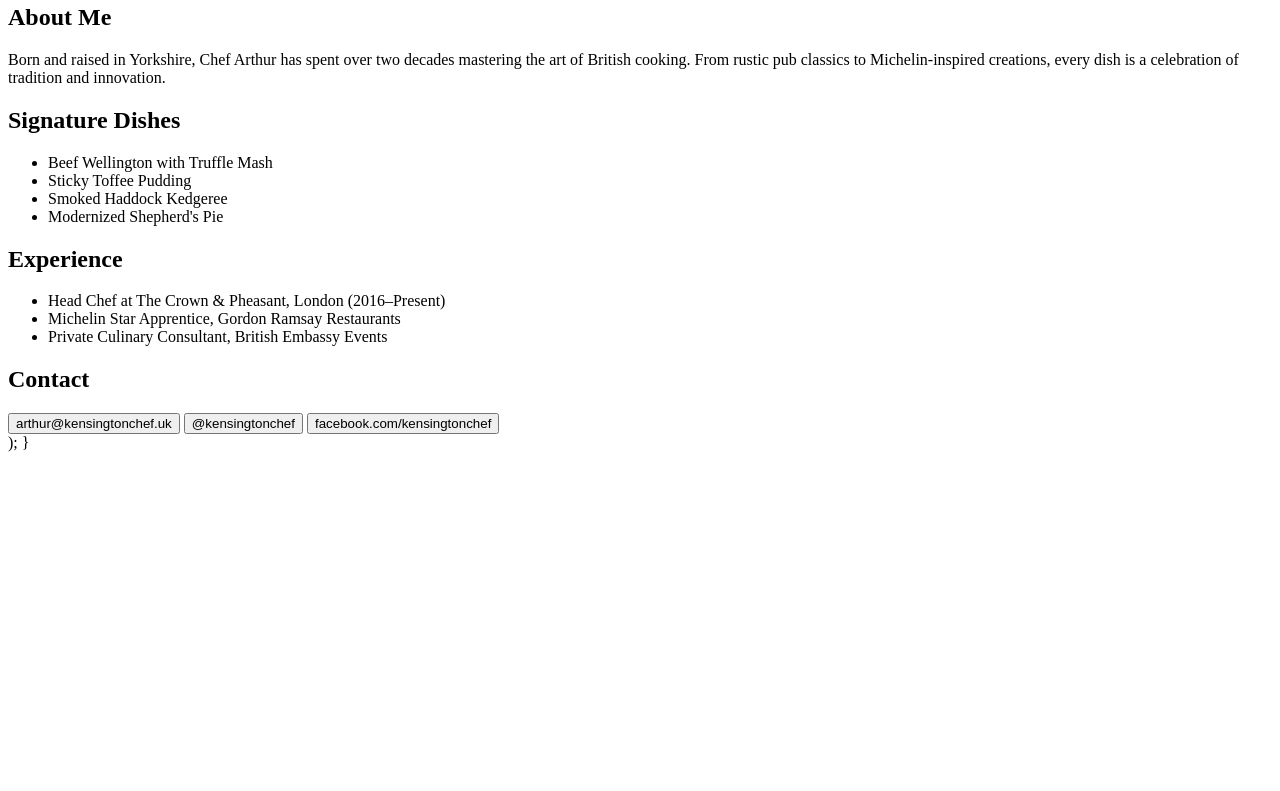
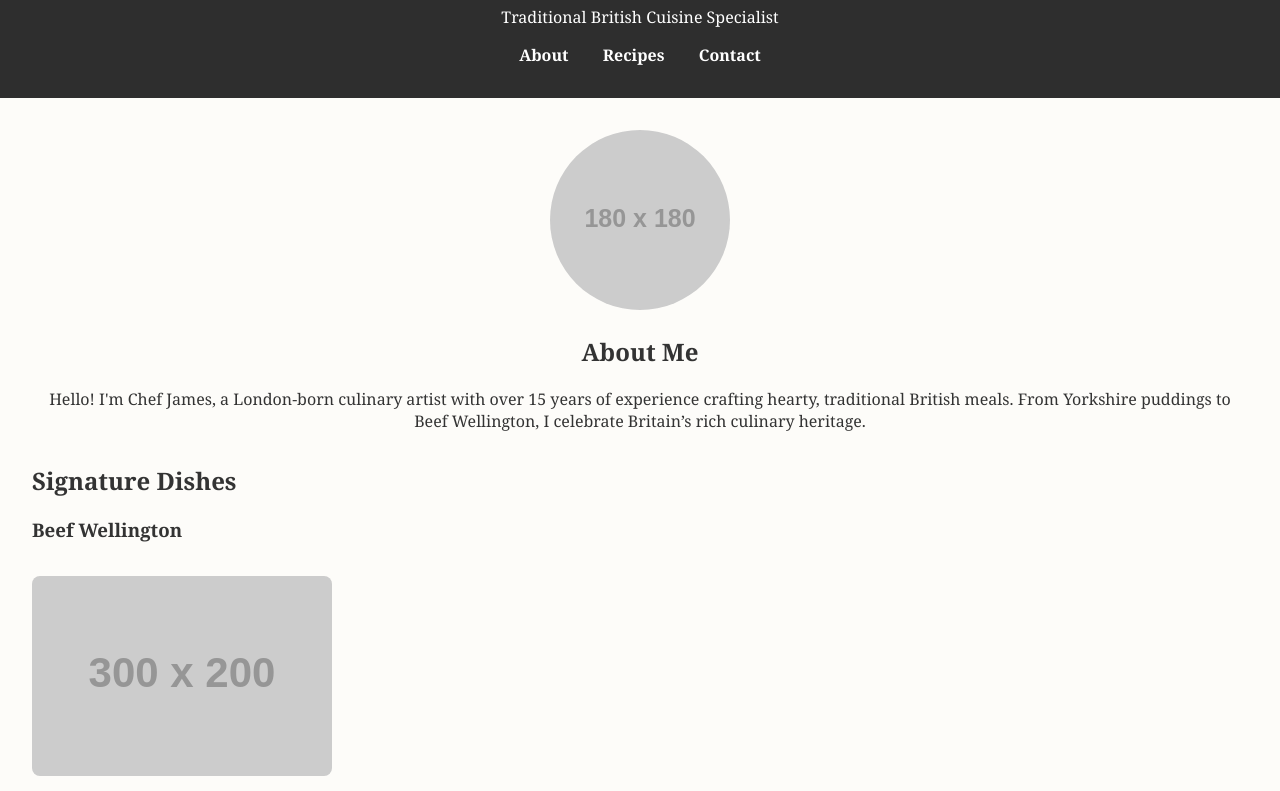
Before and after one commit to de-nutrong/mimiksusu.github.io, a plain HTML site: page index.html in a window 1280 px wide. Shown: the part 112-903 px from the top of the page. Before the commit the page ends 800 px from the top, so only its background shows below. Drawn offline with Linux system fonts and the light colour scheme; placeholder pictures from the web are drawn by us.

Commit message:
Update index.html

```diff
--- a/index.html
+++ b/index.html
@@ -1,79 +1,102 @@
-import { Card, CardContent } from "@/components/ui/card";
-import { Button } from "@/components/ui/button";
-import { Mail, Instagram, Facebook } from "lucide-react";
-import { motion } from "framer-motion";
+<!DOCTYPE html>
+<html lang="en">
+<head>
+  <meta charset="UTF-8">
+  <meta name="viewport" content="width=device-width, initial-scale=1">
+  <title>Chef James - British Culinary Portfolio</title>
+  <style>
+    body {
+      font-family: Georgia, serif;
+      background-color: #fdfcf9;
+      color: #333;
+      margin: 0;
+      padding: 0;
+    }
+    header {
+      background-color: #2e2e2e;
+      color: white;
+      padding: 2rem;
+      text-align: center;
+    }
+    nav a {
+      color: white;
+      margin: 0 15px;
+      text-decoration: none;
+      font-weight: bold;
+    }
+    .container {
+      padding: 2rem;
+    }
+    .profile {
+      text-align: center;
+      margin-bottom: 3rem;
+    }
+    .profile img {
+      border-radius: 50%;
+      width: 180px;
+      height: 180px;
+    }
+    .section {
+      margin-bottom: 2rem;
+    }
+    .recipes img {
+      width: 100%;
+      max-width: 300px;
+      border-radius: 8px;
+      margin: 1rem 0;
+    }
+    footer {
+      background-color: #2e2e2e;
+      color: white;
+      text-align: center;
+      padding: 1rem;
+      margin-top: 2rem;
+    }
+  </style>
+</head>
+<body>
 
-export default function BritishChefPortfolio() {
-  return (
-    <main className="p-6 max-w-4xl mx-auto space-y-8">
-      <header className="text-center space-y-2">
-        <motion.h1
-          className="text-4xl font-bold"
-          initial={{ opacity: 0, y: -20 }}
-          animate={{ opacity: 1, y: 0 }}
-        >
-          Chef Arthur Kensington
-        </motion.h1>
-        <p className="text-muted-foreground text-lg">
-          Traditional British Cuisine with a Modern Twist
-        </p>
-      </header>
+  <header>
+    <h1>Chef James Windsor</h1>
+    <p>Traditional British Cuisine Specialist</p>
+    <nav>
+      <a href="#about">About</a>
+      <a href="#recipes">Recipes</a>
+      <a href="#contact">Contact</a>
+    </nav>
+  </header>
 
-      <section className="grid grid-cols-1 md:grid-cols-2 gap-6">
-        <Card>
-          <CardContent className="p-4 space-y-2">
-            <h2 className="text-xl font-semibold">About Me</h2>
-            <p>
-              Born and raised in Yorkshire, Chef Arthur has spent over two decades
-              mastering the art of British cooking. From rustic pub classics to
-              Michelin-inspired creations, every dish is a celebration of tradition
-              and innovation.
-            </p>
-          </CardContent>
-        </Card>
+  <div class="container">
+    <section id="about" class="section profile">
+      <img src="https://via.placeholder.com/180" alt="Chef James">
+      <h2>About Me</h2>
+      <p>Hello! I'm Chef James, a London-born culinary artist with over 15 years of experience crafting hearty, traditional British meals. From Yorkshire puddings to Beef Wellington, I celebrate Britain’s rich culinary heritage.</p>
+    </section>
 
-        <Card>
-          <CardContent className="p-4 space-y-2">
-            <h2 className="text-xl font-semibold">Signature Dishes</h2>
-            <ul className="list-disc list-inside">
-              <li>Beef Wellington with Truffle Mash</li>
-              <li>Sticky Toffee Pudding</li>
-              <li>Smoked Haddock Kedgeree</li>
-              <li>Modernized Shepherd's Pie</li>
-            </ul>
-          </CardContent>
-        </Card>
-      </section>
+    <section id="recipes" class="section recipes">
+      <h2>Signature Dishes</h2>
+      <div>
+        <h3>Beef Wellington</h3>
+        <img src="https://via.placeholder.com/300x200" alt="Beef Wellington">
+        <p>A classic British dish featuring tenderloin wrapped in puff pastry and mushroom duxelles.</p>
+      </div>
+      <div>
+        <h3>Fish and Chips</h3>
+        <img src="https://via.placeholder.com/300x200" alt="Fish and Chips">
+        <p>Golden battered cod served with chunky chips and tartar sauce—an all-time favourite.</p>
+      </div>
+    </section>
 
-      <section className="grid grid-cols-1 md:grid-cols-2 gap-6">
-        <Card>
-          <CardContent className="p-4 space-y-2">
-            <h2 className="text-xl font-semibold">Experience</h2>
-            <ul className="list-disc list-inside">
-              <li>Head Chef at The Crown & Pheasant, London (2016–Present)</li>
-              <li>Michelin Star Apprentice, Gordon Ramsay Restaurants</li>
-              <li>Private Culinary Consultant, British Embassy Events</li>
-            </ul>
-          </CardContent>
-        </Card>
+    <section id="contact" class="section">
+      <h2>Contact</h2>
+      <p>Email: chefjames@britishcuisine.co.uk</p>
+      <p>Instagram: @ChefJamesUK</p>
+    </section>
+  </div>
 
-        <Card>
-          <CardContent className="p-4 space-y-2">
-            <h2 className="text-xl font-semibold">Contact</h2>
-            <div className="space-y-2">
-              <Button variant="outline" className="w-full justify-start">
-                <Mail className="mr-2 h-4 w-4" /> arthur@kensingtonchef.uk
-              </Button>
-              <Button variant="outline" className="w-full justify-start">
-                <Instagram className="mr-2 h-4 w-4" /> @kensingtonchef
-              </Button>
-              <Button variant="outline" className="w-full justify-start">
-                <Facebook className="mr-2 h-4 w-4" /> facebook.com/kensingtonchef
-              </Button>
-            </div>
-          </CardContent>
-        </Card>
-      </section>
-    </main>
-  );
-}
+  <footer>
+    <p>&copy; 2025 Chef James Windsor. All Rights Reserved.</p>
+  </footer>
+
+</body>
+</html>
```
